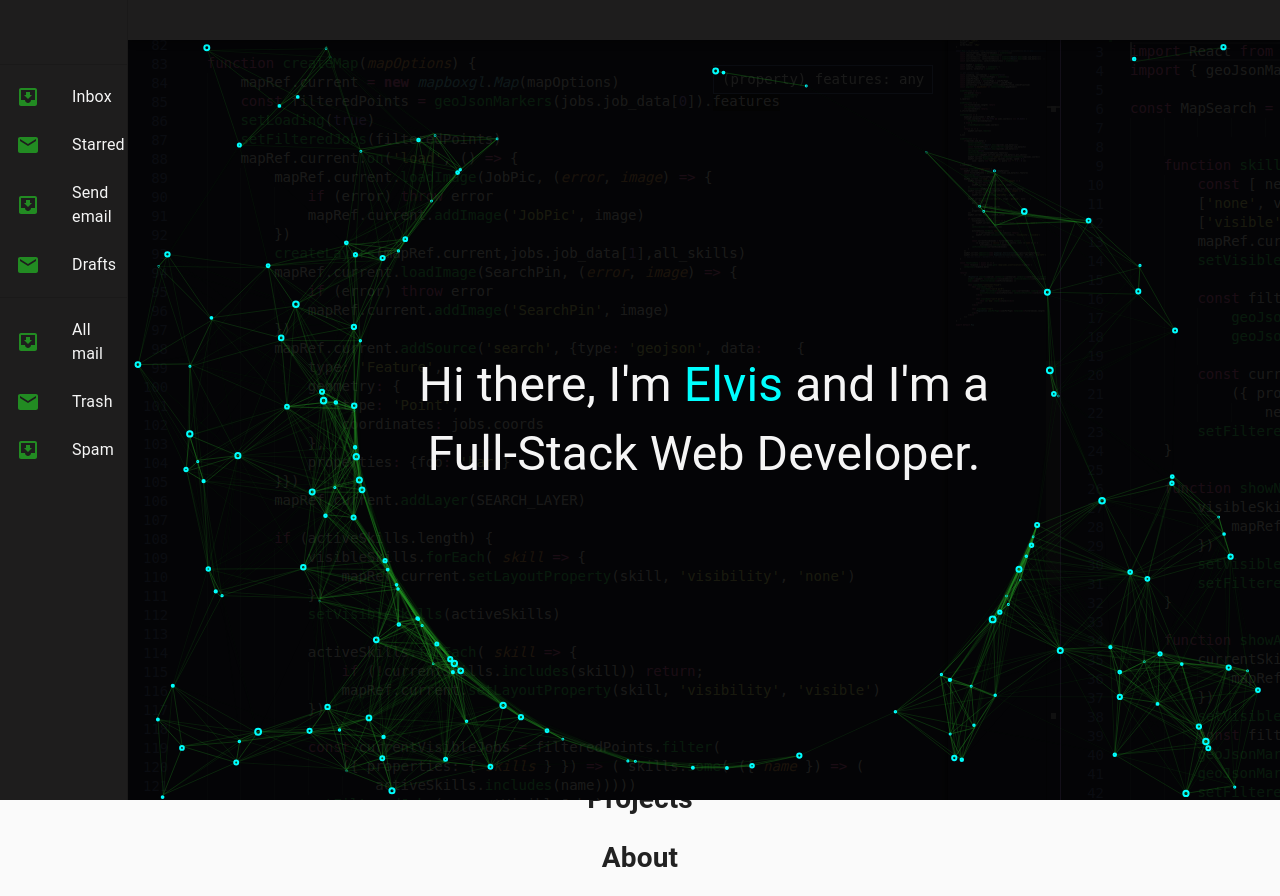
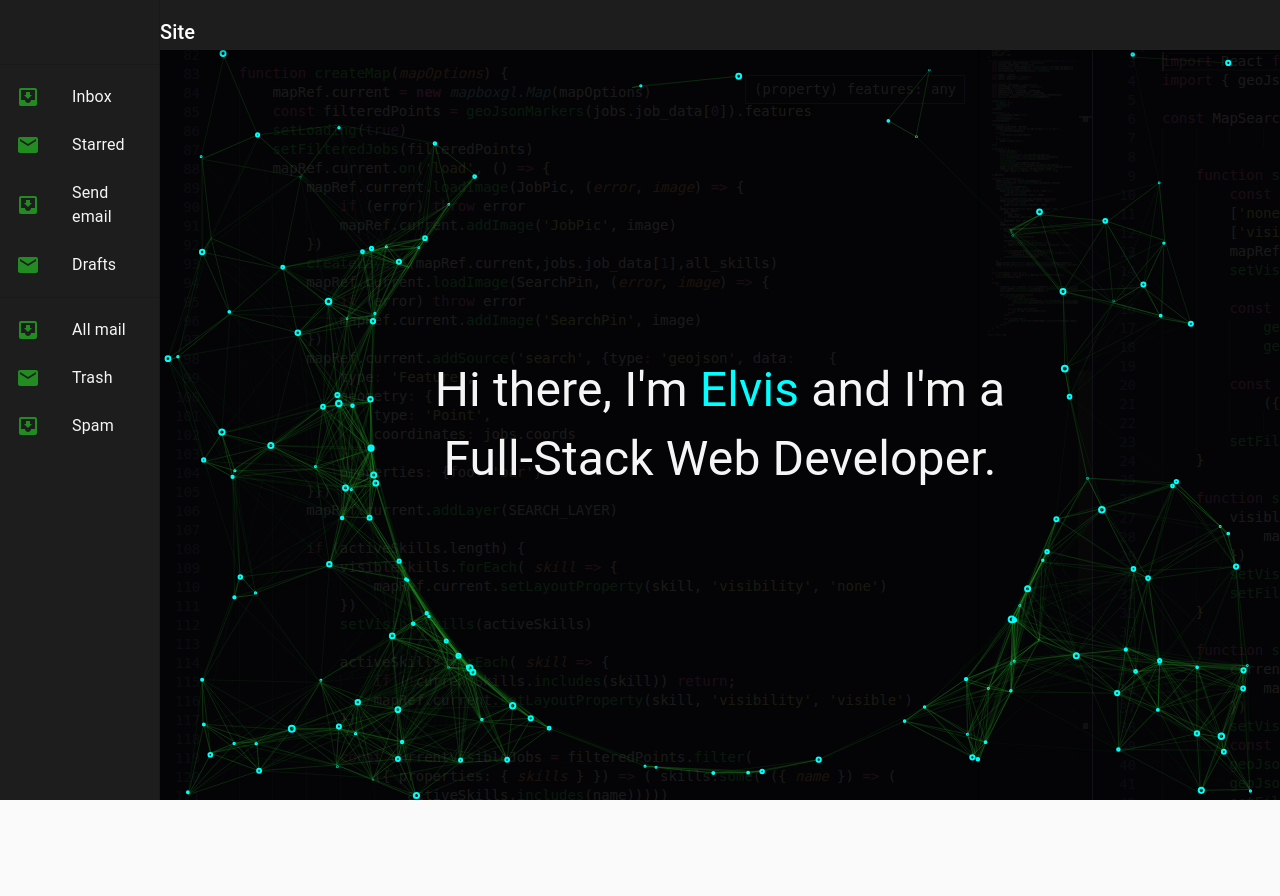
Before and after one commit to ElvisHernandez/Portfolio, a React (Create React App) app: page / in a window 1280 px wide. After the commit the page ends 800 px from the top, so only its background shows below. Built offline with nearby package versions, Linux system fonts and the light colour scheme.

Commit message:
centered intro text on canvas

```diff
--- a/src/App.js
+++ b/src/App.js
@@ -11,8 +11,8 @@ function App() {
 
       <main>
         <Home />
-        <Projects />
-        <About />
+        {/* <Projects />
+        <About /> */}
       </main>
     </>
   );
--- a/src/components/Nav/Nav.jsx
+++ b/src/components/Nav/Nav.jsx
@@ -18,7 +18,7 @@ import Typography from '@material-ui/core/Typography';
 import { makeStyles, useTheme, withStyles } from '@material-ui/core/styles';
 import styles from './Nav.module.css'
 
-const drawerWidth = "10vw";
+const drawerWidth = "160px";
 
 const useStyles = makeStyles((theme) => ({
   root: {
@@ -32,9 +32,9 @@ const useStyles = makeStyles((theme) => ({
   },
   appBar: {
     [theme.breakpoints.up('sm')]: {
-      width: `90vw`,
-      height: '5vh',
-      // marginLeft: drawerWidth,
+      width: `calc(100% - ${drawerWidth}px)`,
+      height: '50px',
+      marginLeft: drawerWidth,
       background:'#1e1d1d'
     },
   },
@@ -122,9 +122,9 @@ function ResponsiveDrawer(props) {
           >
             <MenuIcon />
           </IconButton>
-          {/* <Typography variant="h6" noWrap>
+          <Typography variant="h6" noWrap>
             Elvis' Portfolio Site
-          </Typography> */}
+          </Typography>
         </Toolbar>
       </AppBar>
 
--- a/src/pages/Home/Home.jsx
+++ b/src/pages/Home/Home.jsx
@@ -8,9 +8,6 @@ const Home = () => {
         particleScript.src = './particles.js'
         particleScript.async = true
         document.body.appendChild(particleScript)
-
-        const canvas = document.querySelector('particles-js')
-        console.log(canvas)
     },[])
 
     return (
--- a/src/pages/Home/Home.module.css
+++ b/src/pages/Home/Home.module.css
@@ -13,10 +13,10 @@
     text-align: center;
     /* margin: 0; */
     position: relative;
-    left: 10vw;
-    top: 5vh;
-    height: 95vh;
-    width: 90vw;
+    left: 160px;
+    top: 50px;
+    width: calc(100vw - 160px);
+    height: calc(100vh - 50px);
     background: black;
     background-image: url(./ReactCodeOpac.png);
     /* background-repeat: no-repeat; */
```
